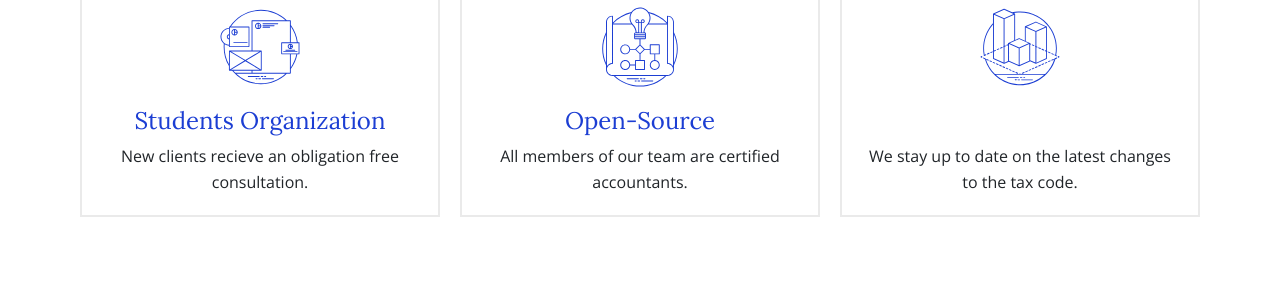
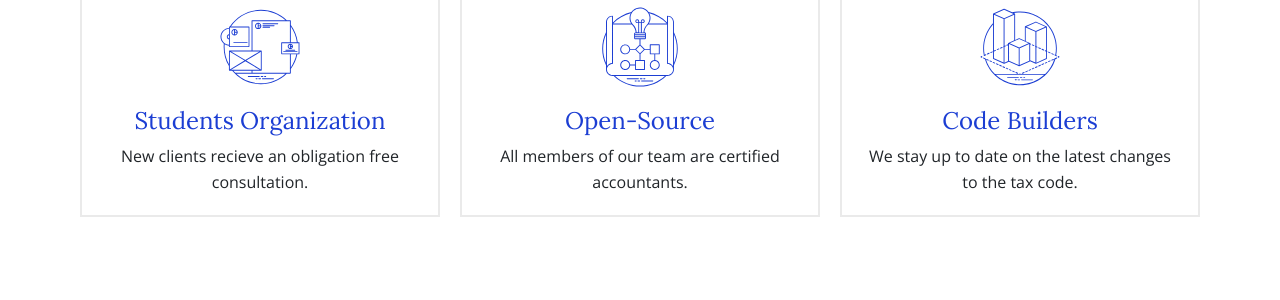
Before and after one commit to SnistAheads/Ocoders, a Jekyll site: the page built from index.html, in a window 1280 px wide. Shown: the part 1245-1545 px from the top of the page. Built offline with Jekyll 4.4.1, drawn with Linux system fonts in a browser that asks for light colours.

Commit message:
Update features.json

```diff
--- a/_data/features.json
+++ b/_data/features.json
@@ -10,7 +10,7 @@
     "image": "images/features/noun_The Process_1885341.svg"
   },
   {
-    "title": "",
+    "title": "Code Builders",
     "description": "We stay up to date on the latest changes to the tax code.",
     "image": "images/features/noun_3d modeling_1885342.svg"
   }
```
